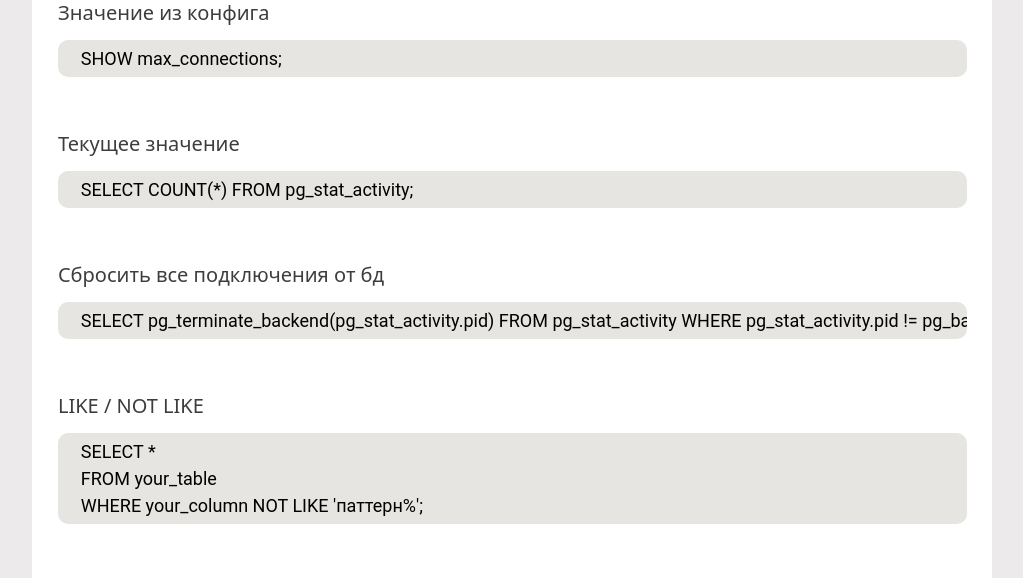
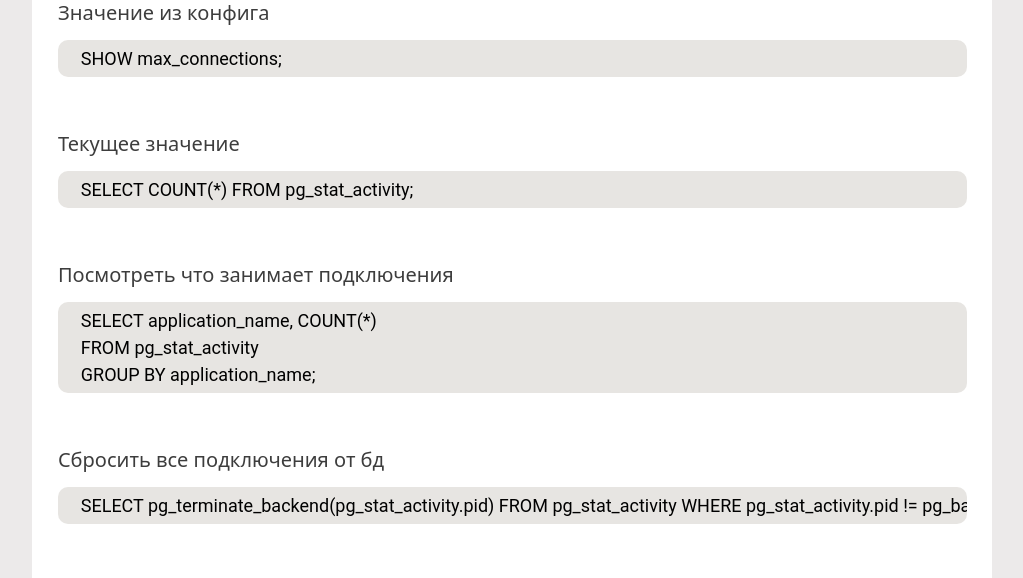
Before and after one commit to vladfire98/django, a Django app: template homepage/templates/homepage/postgresql.html in a window 1280 px wide. Shown: the part 1934-2512 px from the top of the page, without its empty margins (181-1204 px from the left). Run offline with Django 3.2, Linux system fonts and the light colour scheme; the template is opened without the code that fills it, so the values that code supplies are empty.

Commit message:
add view connections

```diff
--- a/homepage/templates/homepage/postgresql.html
+++ b/homepage/templates/homepage/postgresql.html
@@ -81,6 +81,13 @@
     SELECT COUNT(*) FROM pg_stat_activity;
 </pre>
 
+<h5>Посмотреть что занимает подключения</h5>
+<pre>
+    SELECT application_name, COUNT(*)
+    FROM pg_stat_activity
+    GROUP BY application_name;
+</pre>
+
 <h5>Сбросить все подключения от бд</h5>
 <pre>
     SELECT pg_terminate_backend(pg_stat_activity.pid) FROM pg_stat_activity WHERE pg_stat_activity.pid != pg_backend_pid();
```
